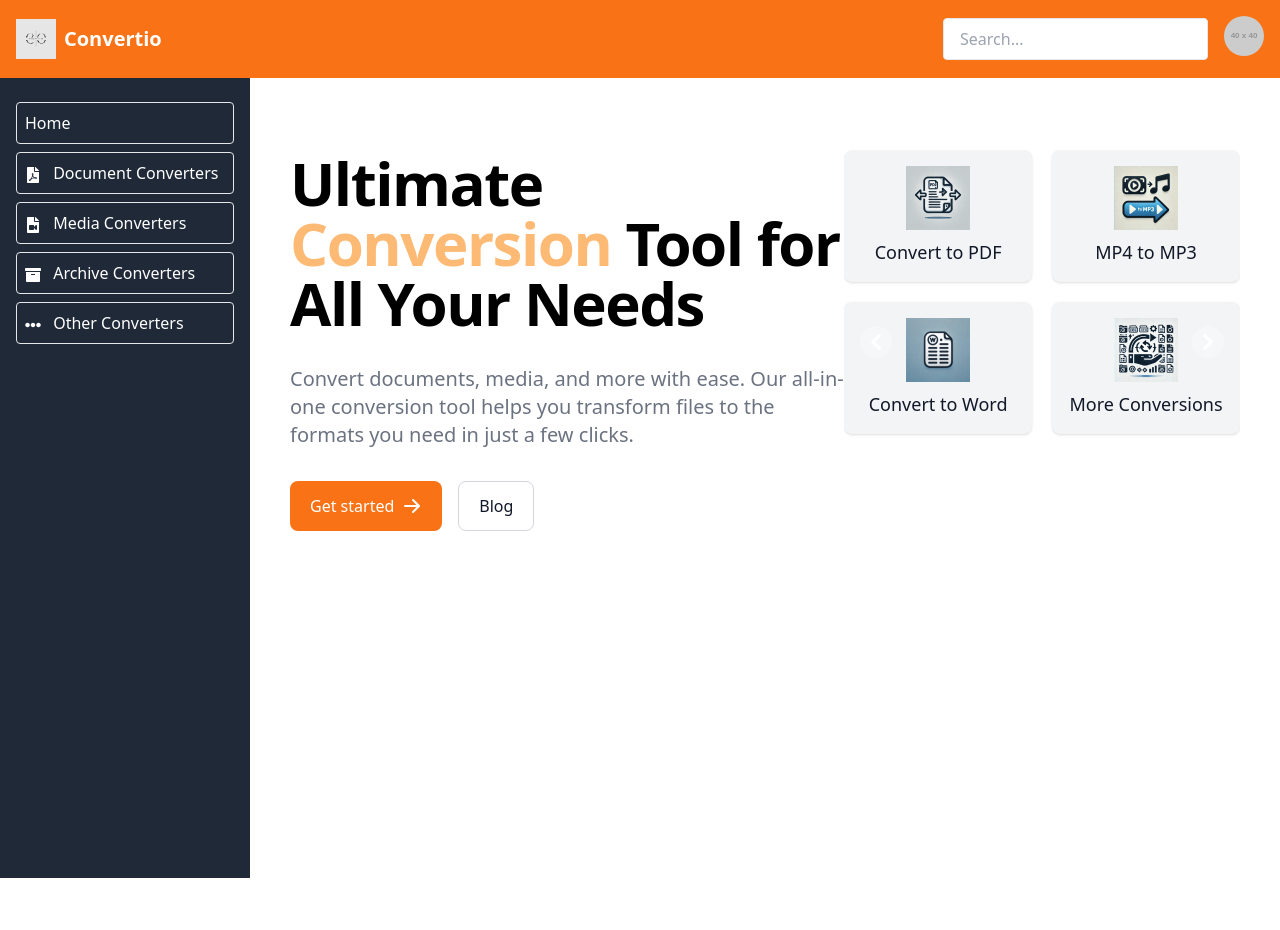
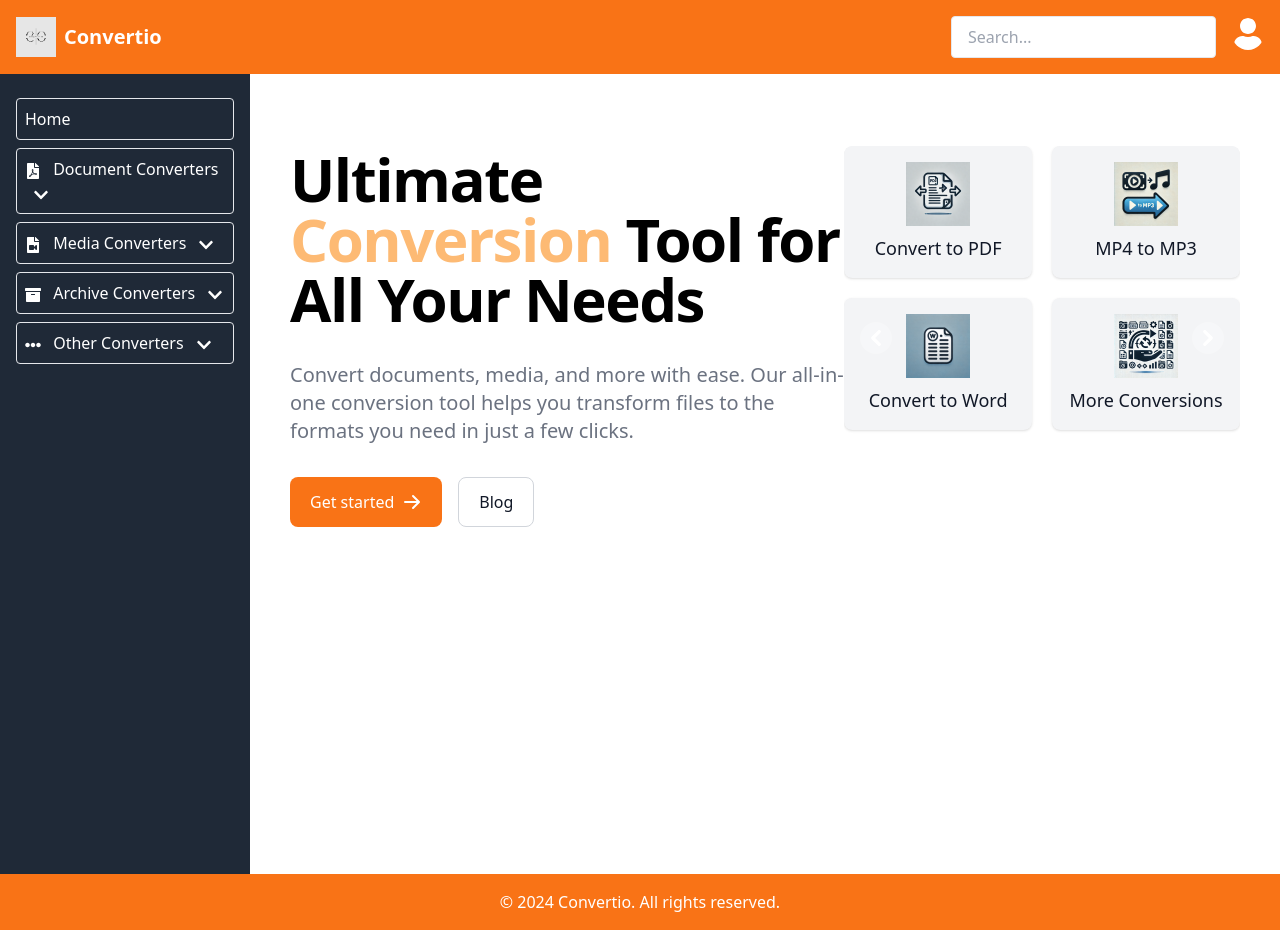
Before and after one commit to Yuri561/Convertio, a React (Vite) app: page / in a window 1280 px wide. Before the commit the page ends 878 px from the top, so only its background shows below. Built offline with nearby package versions, Linux system fonts and the light colour scheme.

Commit message:
added footer

```diff
--- a/src/App.jsx
+++ b/src/App.jsx
@@ -1,6 +1,6 @@
 import React, { useState } from 'react';
 import { BrowserRouter as Router, Routes, Route, Link } from 'react-router-dom';
-import { FaBars, FaTimes, FaFilePdf, FaFileVideo, FaFileAudio, FaArchive, FaEllipsisH, FaImage, FaBook, FaFileCode, FaDatabase, FaCalendar, FaEnvelope } from 'react-icons/fa';
+import { FaBars, FaTimes, FaFilePdf, FaFileVideo, FaFileAudio, FaArchive, FaEllipsisH, FaImage, FaBook, FaFileCode, FaDatabase, FaCalendar, FaEnvelope, FaUser, FaChevronDown } from 'react-icons/fa';
 import './index.css';
 import './App.css';
 import Logo from '/1.png';
@@ -29,6 +29,7 @@ function App() {
             </Routes>
           </main>
         </div>
+        <Footer />
       </div>
     </Router>
   );
@@ -54,7 +55,7 @@ const Sidebar = ({ sidebarOpen, setSidebarOpen }) => {
           <li><Link to="/" className="block p-2 rounded hover:bg-gray-700 border my-2" onClick={() => setSidebarOpen(false)}>Home</Link></li>
           <li>
             <button onClick={() => toggleCategory('document')} className="block p-2 rounded hover:bg-gray-700 border my-2 w-full text-left">
-              <FaFilePdf className="inline-block mr-2" /> Document Converters
+              <FaFilePdf className="inline-block mr-2" /> Document Converters <FaChevronDown className="inline-block ml-2" />
             </button>
             {openCategory === 'document' && (
               <ul className="ml-4 space-y-2">
@@ -65,7 +66,7 @@ const Sidebar = ({ sidebarOpen, setSidebarOpen }) => {
           </li>
           <li>
             <button onClick={() => toggleCategory('media')} className="block p-2 rounded hover:bg-gray-700 border my-2 w-full text-left">
-              <FaFileVideo className="inline-block mr-2" /> Media Converters
+              <FaFileVideo className="inline-block mr-2" /> Media Converters <FaChevronDown className="inline-block ml-2" />
             </button>
             {openCategory === 'media' && (
               <ul className="ml-4 space-y-2">
@@ -78,7 +79,7 @@ const Sidebar = ({ sidebarOpen, setSidebarOpen }) => {
           </li>
           <li>
             <button onClick={() => toggleCategory('archive')} className="block p-2 rounded hover:bg-gray-700 border my-2 w-full text-left">
-              <FaArchive className="inline-block mr-2" /> Archive Converters
+              <FaArchive className="inline-block mr-2" /> Archive Converters <FaChevronDown className="inline-block ml-2" />
             </button>
             {openCategory === 'archive' && (
               <ul className="ml-4 space-y-2">
@@ -88,7 +89,7 @@ const Sidebar = ({ sidebarOpen, setSidebarOpen }) => {
           </li>
           <li>
             <button onClick={() => toggleCategory('others')} className="block p-2 rounded hover:bg-gray-700 border my-2 w-full text-left">
-              <FaEllipsisH className="inline-block mr-2" /> Other Converters
+              <FaEllipsisH className="inline-block mr-2" /> Other Converters <FaChevronDown className="inline-block ml-2" />
             </button>
             {openCategory === 'others' && (
               <ul className="ml-4 space-y-2">
@@ -123,7 +124,7 @@ const Navbar = ({ setSidebarOpen }) => {
         </button>
         <div className="relative">
           <button className="focus:outline-none">
-            <img src="https://via.placeholder.com/40" alt="User avatar" className="rounded-full" />
+            <FaUser className="h-8 w-8 rounded-full text-white" />
           </button>
           <div className="absolute right-0 mt-2 w-48 bg-white border rounded shadow-lg hidden">
             <Link to="/profile" className="block px-4 py-2">Your profile</Link>
@@ -135,4 +136,12 @@ const Navbar = ({ setSidebarOpen }) => {
   );
 };
 
+const Footer = () => {
+  return (
+    <footer className="bg-orange-500 text-white p-4 flex justify-center items-center">
+      <p>© 2024 Convertio. All rights reserved.</p>
+    </footer>
+  );
+};
+
 export default App;
```
